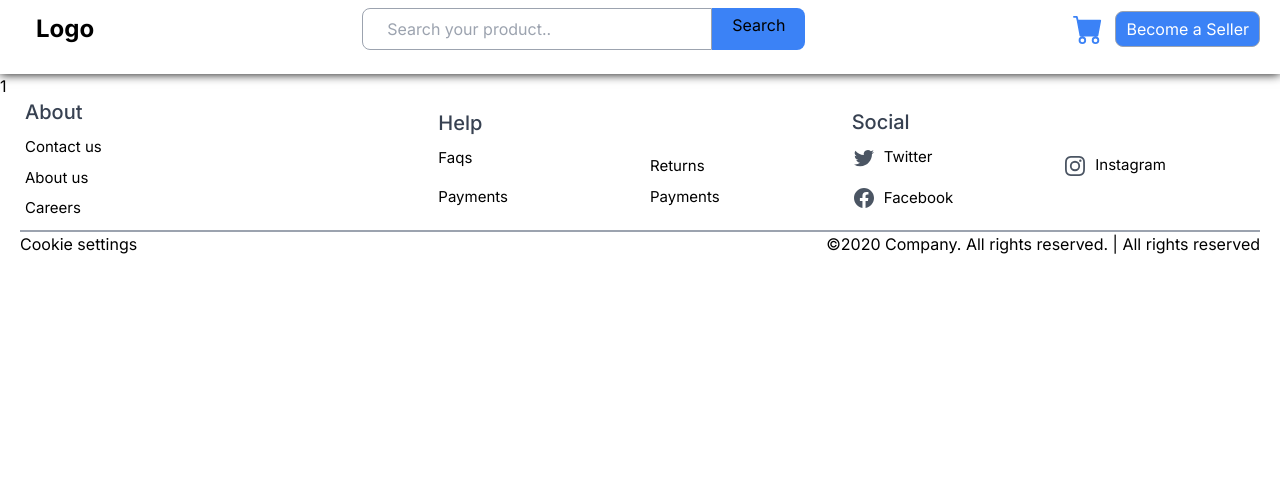
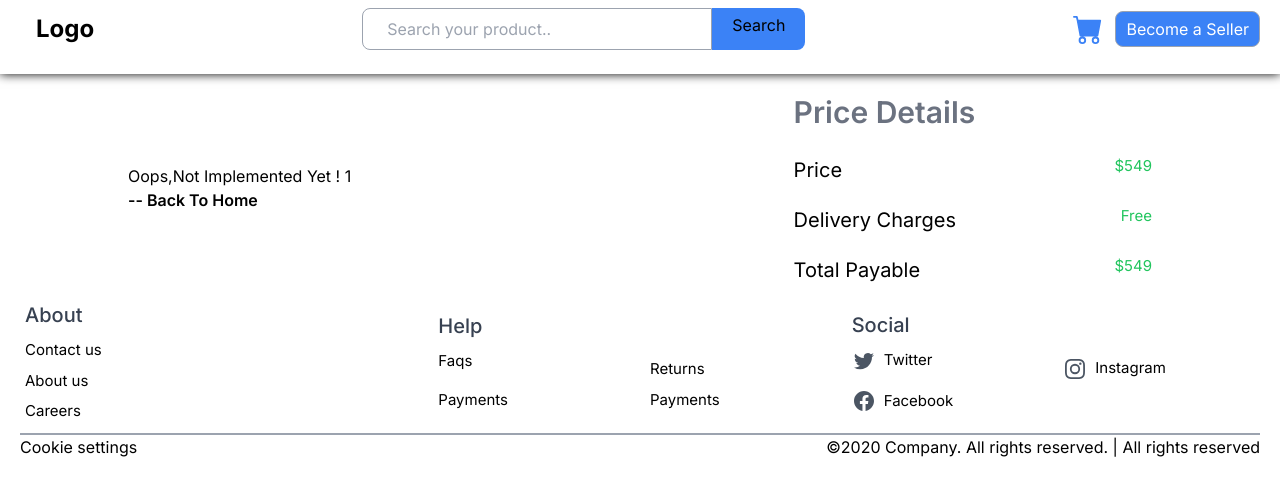
Before and after one commit to Pankajupadhyay01/E-com, a Next.js app: page /buy/1 in a window 1280 px wide. Shown: the top 496 px of the page. Built offline with nearby package versions, Linux system fonts and the light colour scheme.

Commit message:
initial commit

```diff
--- a/app/Component/Home/Homedata.jsx
+++ b/app/Component/Home/Homedata.jsx
@@ -6,6 +6,7 @@ const fetchfunc = async () => {
   const result = await res.json();
   return result.products;
 }
+
 const Homedata = async () => {
   const result = await fetchfunc();
   return (
@@ -20,6 +21,7 @@ const Homedata = async () => {
         {
           result.map((pro, i) => (
             <>
+
               <Card key={i} result={pro} />
 
             </>
--- a/app/Component/Slugscomp/Cards.jsx
+++ b/app/Component/Slugscomp/Cards.jsx
@@ -17,7 +17,7 @@ const Cards = ({result,id}) => {
             <div className='font-bold'>${result.price}</div>
              <div className='font-bold text-yellow-600 flex items-center'><AiTwotoneStar/>{result.rating>4.5?"Top Rated":result.rating} </div>
           </div>
-          <div className={`${result.stock<20?"text-red-500":"text-blue-500"}`}>{result.stock<20?"few stock left":"In Stock"}</div>
+          <div className={`${result.stock<35?"text-red-500":"text-blue-500"}`}>{result.stock<35?"few stock left":"In Stock"}</div>
           <div className='flex justify-center space-x-4 items-center'>
             <Link className='cursor-pointer border-2 rounded-[20px] p-[4px_12px] hover:bg-blue-400 hover:shadow-2xl text-white bg-[#388e3c]' href="">Add To Cart</Link>
             <Link className='cursor-pointer border-2 rounded-[20px] p-[4px_12px] hover:bg-blue-400 hover:shadow-2xl text-white bg-[#388e3c]' href={`/buy/${id}`}>Buy Now</Link>
--- a/app/buy/[id]/page.jsx
+++ b/app/buy/[id]/page.jsx
@@ -1,9 +1,34 @@
 import React from 'react';
+import Link from 'next/link';
 
-const page = ({params:{id}}) => {
+const page =  ({ params: { id } }) => {
   return (
-    <div>
-      {id}
+    <div className=''>
+      <div className='flex my-4 flex-col md:flex-row w-[90%] md:w-[80%] justify-between m-auto items-center'>
+        <div className='md:w-[60%] overflow-hidden'>
+           <div className='bg-white flex flex-col'>
+              Oops,Not Implemented Yet ! {id}
+             <Link href="/" className='font-blue-400 font-semibold'> -- Back To Home  </Link>
+           </div>
+        </div>
+        <div className='md:w-[35%] space-y-4'>
+            <div className='space-y-5'>
+                <div className='text-gray-500 text-[30px] font-semibold'>Price Details</div>
+                <div className='flex justify-between'>
+                  <div className='text-[20px] font-normal'>Price</div>
+                  <div className='text-green-500 text-[15px]'>$549</div>
+                </div>
+                <div className='flex justify-between boder-b-4'>
+                  <div className='text-[20px] font-normal'>Delivery Charges</div>
+                  <div className='text-green-500 text-[15px]'>Free</div>
+                </div >
+                <div className='flex justify-between'>
+                  <div className='text-[20px] font-normal'>Total Payable</div>
+                  <div className='text-green-500 text-[15px]'>$549</div>
+                </div>
+            </div>
+        </div>
+      </div>
     </div>
   );
 }
```
